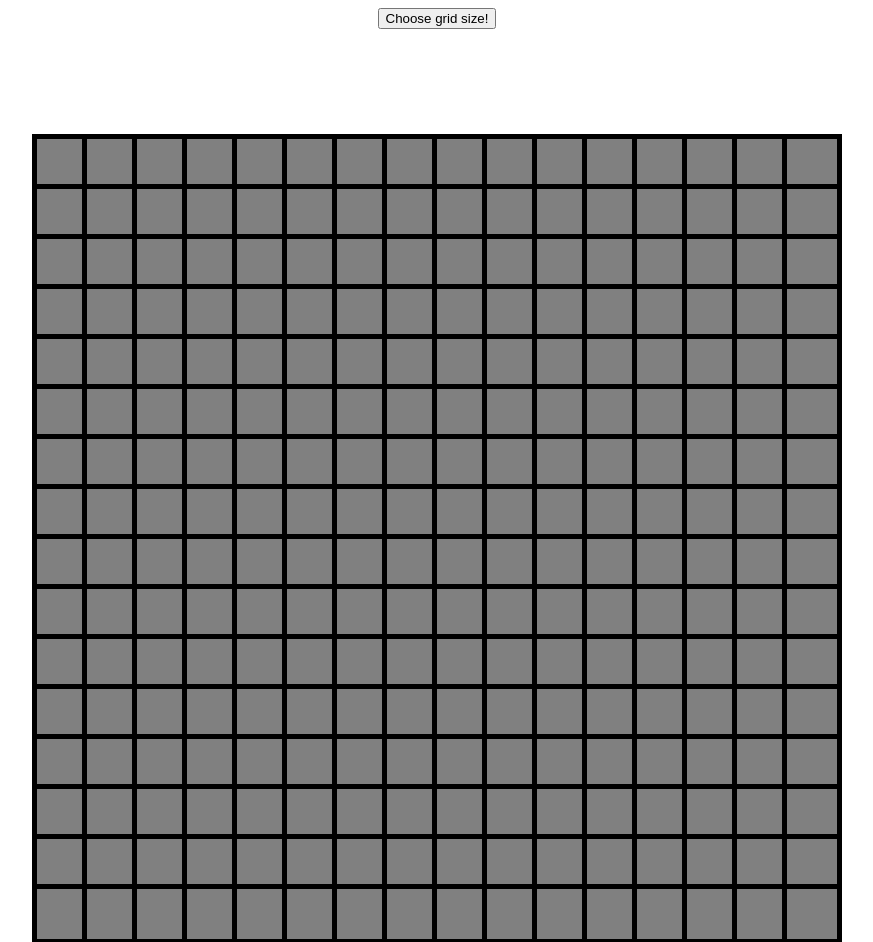
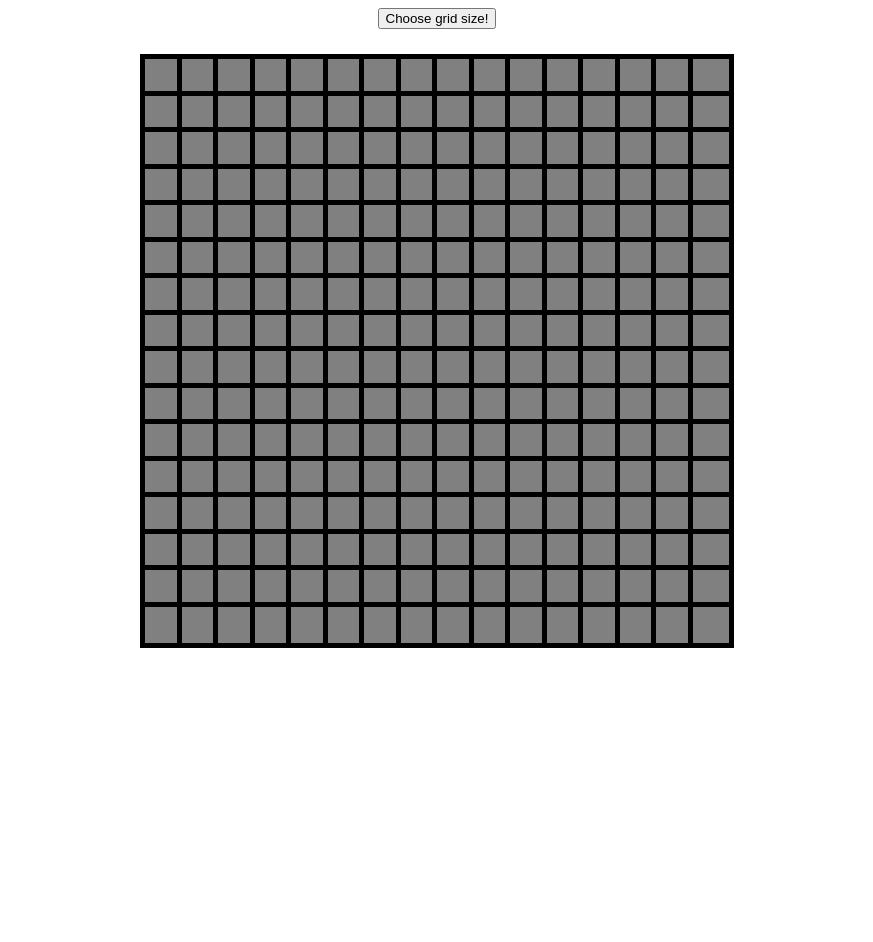
Before and after one commit to BootstrapFootkicker/etch-a-sketch, a plain HTML site: page index.html in a window 1280 px wide. Shown: the top 942 px of the page, without its empty margins (203-1076 px from the left). After the commit the page ends 800 px from the top, so only its background shows below. Drawn offline with Linux system fonts and the light colour scheme.

Commit message:
Fix adjustable grid size Grid can now be changed and the amount of space taken up in div remains the same Removed unnecessary attributes from css Renamed variable names in script for better readibility Delete auto margin attribute that caused spacing between grid boxes removed width and height attribute from body. This caused misalignment of flex items

```diff
--- a/script.js
+++ b/script.js
@@ -14,34 +14,38 @@ function removeGridColor(gridBox) {
 function getButtonInput() {
     let input = window.prompt("How many rows do you want");
     createGrid(input);
+
 }
 
 
 function createGrid(rowNum) {
+
+
     if (entireGridContainer.childNodes.length !== 0) {
-
         console.log('not empty');
         entireGridContainer.textContent = '';
-
     }
 
     for (let i = 0; i < rowNum; i++) {
-        let newDiv = document.createElement("div");
-        newDiv.id = 'r' + i;
-        newDiv.classList.add("grid-container");
-        entireGridContainer.appendChild(newDiv);
+        let newGridContainer = document.createElement("div");
+        newGridContainer.id = 'r' + i;
+        newGridContainer.classList.add("grid-container");
+        entireGridContainer.appendChild(newGridContainer);
+
 
     }
-
 
     for (let item of gridContainer) {
 
 
         for (let i = 0; i < rowNum; i++) {
-            let newDiv = document.createElement("div");
-            newDiv.id = 'r' + i;
-            newDiv.classList.add("gridBox");
-            item.appendChild(newDiv);
+            let gridBoxDiv = document.createElement("div");
+            gridBoxDiv.id = 'r' + i;
+            gridBoxDiv.classList.add("gridBox");
+            item.appendChild(gridBoxDiv);
+            gridBoxDiv.style.height = (36.5 / (rowNum / 16)).toString() + "px";
+            gridBoxDiv.style.width = (36.5 / (rowNum / 16)).toString() + "px";
+            console.log((50 * (rowNum / 16)).toString() + 'px');
 
         }
 
@@ -50,6 +54,7 @@ function createGrid(rowNum) {
         item.addEventListener("mouseover", (event) => addGridColor(item));
 
     }
+
 }
 
 
--- a/style.css
+++ b/style.css
@@ -1,6 +1,10 @@
 body {
     display: flex;
     flex-direction: column;
+
+
+
+
 }
 
 .button-container {
@@ -13,30 +17,30 @@ body {
 #entire-grid-container {
     display: flex;
     flex-direction: column;
-    align-items: center;
-    justify-content: center;
     padding: 30px;
     flex: 1;
-    flex-basis: 960px;
+
+
+}
+
+
+.gridBox {
+    display: flex;
+    background-color: grey;
+    outline: solid black 5px;
 
 
 
 }
 
-.gridBox {
+
+.grid-container {
+
     display: flex;
-    background-color: grey;
-    outline: solid 5px black;
-    height: 50px;
-    width: 50px;
-    flex-wrap: wrap;
-
-}
+    justify-content: center;
+    align-items: center;
 
 
-.grid-container {
-    display: flex;
-    justify-content: center;
 
 }
 
```
